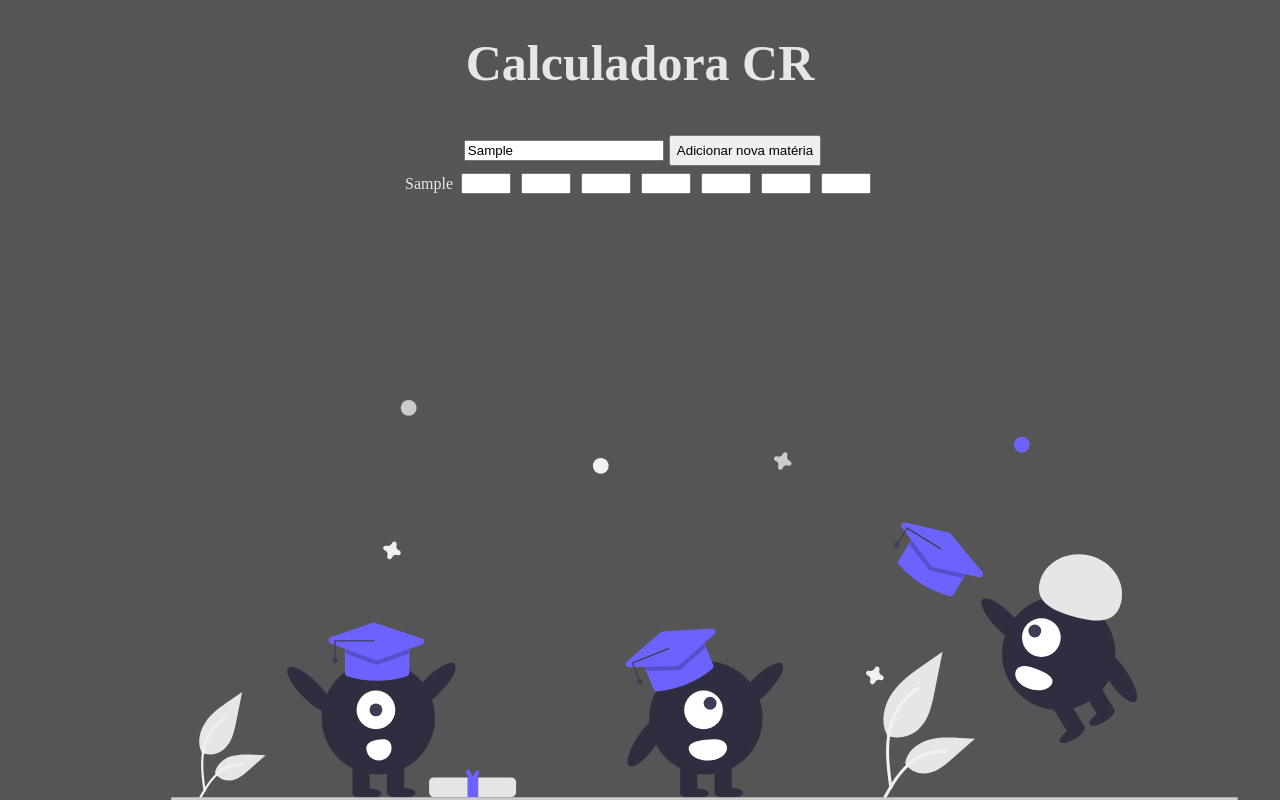
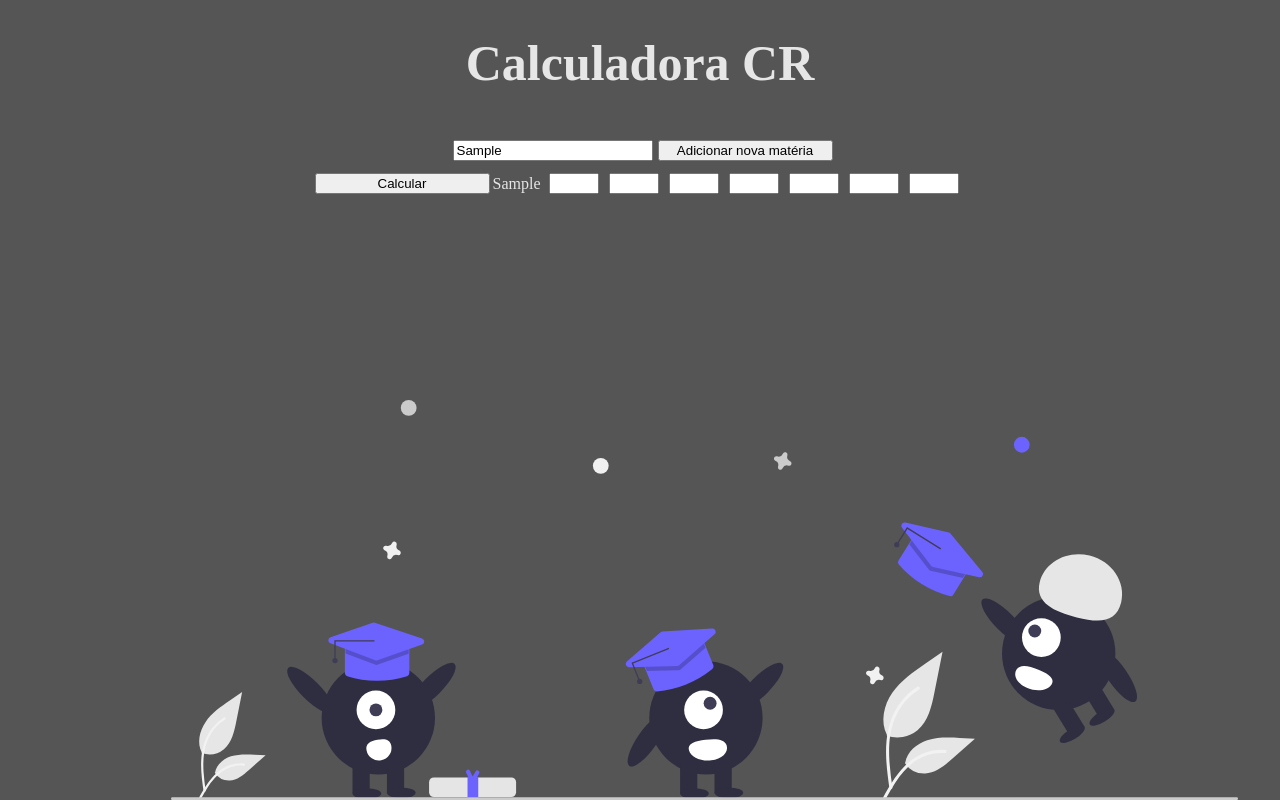
Before and after one commit to cedraz/CalculadoraCR, a website with bundled scripts: page public/index.html in a window 1280 px wide. Both pictures are taken after typing "Sample" into the empty fields and a click on the button "Adicionar nova matéria". Shown: the top 800 px of the page. Built offline with nearby package versions, Linux system fonts and the light colour scheme.

Commit message:
css botao

```diff
--- a/public/assets/css/style.css
+++ b/public/assets/css/style.css
@@ -50,6 +50,16 @@ input {
     width: 50px;
 }
 
+button {
+    align-self: center;
+    width: 175px;
+    height: auto;
+}
+
+.calcula-cr{
+
+}
+
 .foot {
     position: absolute;
     bottom: 0;
--- a/public/index.html
+++ b/public/index.html
@@ -19,8 +19,10 @@
         </div>
 
         <div class="materias">
+            <button class="calcula-cr">Calcular</button>
+        </div>
 
-        </div>
+
 
         <div class="foot">
 
--- a/src/modules/novaMateria.js
+++ b/src/modules/novaMateria.js
@@ -3,26 +3,28 @@ import { media } from "./media.js";
 function novaMateria(nome, divPai) {
     const table = document.createElement('table');
     const tr = document.createElement('tr');
-    const nomeMateria  =document.createElement('td');
-    const p1  =document.createElement('input');
-    const p2  =document.createElement('input');
-    const p3  =document.createElement('input');
-    const pe1  =document.createElement('input');
-    const pe2  =document.createElement('input');
-    const pe3  =document.createElement('input');
-    const ch  =document.createElement('input');
+    const nomeMateria = document.createElement('td');
+    const p1 = document.createElement('input');
+    const p2 = document.createElement('input');
+    const p3 = document.createElement('input');
+    const pe1 = document.createElement('input');
+    const pe2 = document.createElement('input');
+    const pe3 = document.createElement('input');
+    const ch = document.createElement('input');
 
     const mediaDaMateria = media([p1.value, p2.value, p3.value], [pe1.value, pe2.value, pe3.value])
 
     nomeMateria.innerHTML = nome
-    const array = [nomeMateria, p1, p2, p3, pe1, pe2, pe3, ch];
+    const array = [p1, p2, p3, pe1, pe2, pe3, ch];
 
+    tr.appendChild(nomeMateria)
     for (let tag of array) {
         tr.appendChild(tag)
     }
 
     table.appendChild(tr);
     divPai.appendChild(table);
+    return array
 }
 
 export { novaMateria }
```
